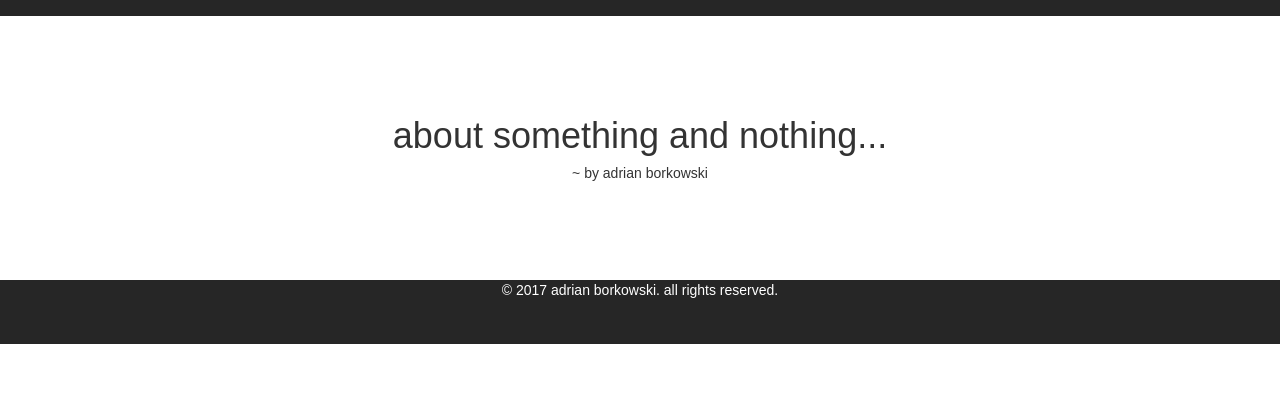
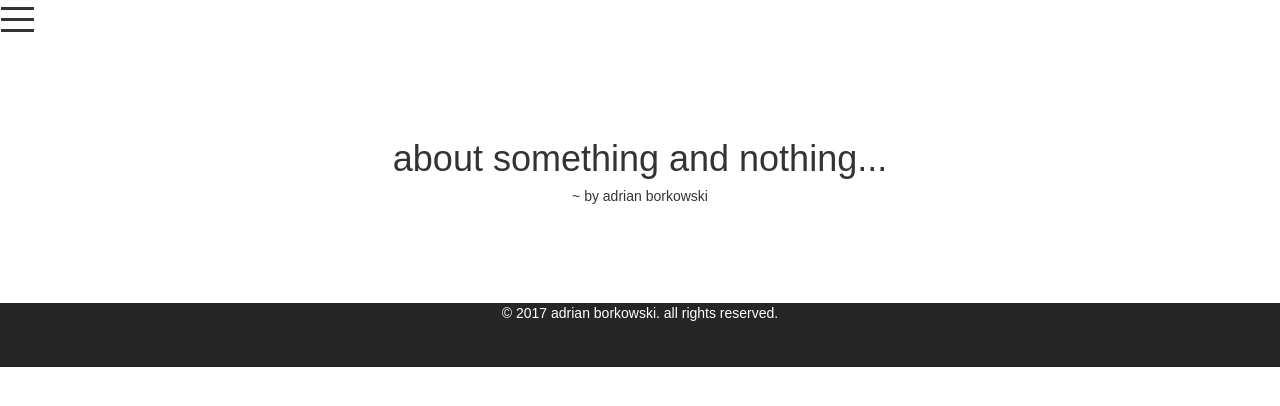
Before and after one commit to adrianborkowski/blog, a Django app: page /wall/ in a window 1280 px wide. Shown: the top 406 px of the page. Run offline with Django 3.2, Linux system fonts and the light colour scheme; data that the repository does not hold is empty; some libraries are stand-ins or nearby versions; some web fonts are replaced.

```diff
--- a/wall/static/styles.css
+++ b/wall/static/styles.css
@@ -53,3 +53,32 @@ body {
     color: white;
     text-align: center;
 }
+
+
+// menu icon
+
+.button {
+    display: inline-block;
+    cursor: pointer;
+}
+
+.bar1, .bar2, .bar3 {
+    width: 35px;
+    height: 5px;
+    background-color: #333;
+    margin: 6px 0;
+    transition: 0.4s;
+    border: 1px solid white;
+}
+
+.change .bar1 {
+    -webkit-transform: rotate(-45deg) translate(-9px, 6px) ;
+    transform: rotate(-45deg) translate(-9px, 6px) ;
+}
+
+.change .bar2 {opacity: 0;}
+
+.change .bar3 {
+    -webkit-transform: rotate(45deg) translate(-8px, -8px) ;
+    transform: rotate(45deg) translate(-8px, -8px) ;
+}
--- a/wall/templates/wall/post_list.html
+++ b/wall/templates/wall/post_list.html
@@ -13,15 +13,22 @@
     <script async defer
             src="https://maps.googleapis.com/maps/api/js?key=AIzaSyB_Wh9y-iDmfYfB5xfA2dgu-ownSHL-AUo&callback=initMap">
     </script>
-
 </head>
 <body>
-<div class="stripe"></div>
+<!-- <div class="stripe"></div> -->
+    <div class="button" onclick="myFunction(this)">
+        <div class="bar1"></div>
+        <div class="bar2"></div>
+        <div class="bar3"></div>
+    </div>
+
+    <div class="header">
         <div class="container-fluid">
-    <div class="header">
             <h1>about something and nothing...</h1>
             <h5>~ by adrian borkowski</h5>
         </div>
+    </div>
+    <div>
         {% for post in object_list %}
             <div class="title"><h1>{{ post.title }}</h1></div>
             <div class="date"><h6>{{ post.date }}</h6></div>
@@ -31,6 +38,8 @@
                 <div class="map" id="map-{{ forloop.counter }}"></div>
             </div>
         {% endfor %}
+    </div>
+    <div id="footer">© 2017 adrian borkowski. all rights reserved.</div>
 
     <script>
     {% for post in object_list %}
@@ -59,8 +68,9 @@
         {% endfor %}
     });
 
+    function myFunction(x) {
+        x.classList.toggle("change");
+    }
     </script>
-</div>
- <div id="footer"> © 2017 adrian borkowski. all rights reserved. </div>
 </body>
 </html>
```
Lines whose indentation alone changed are shown as unchanged.
